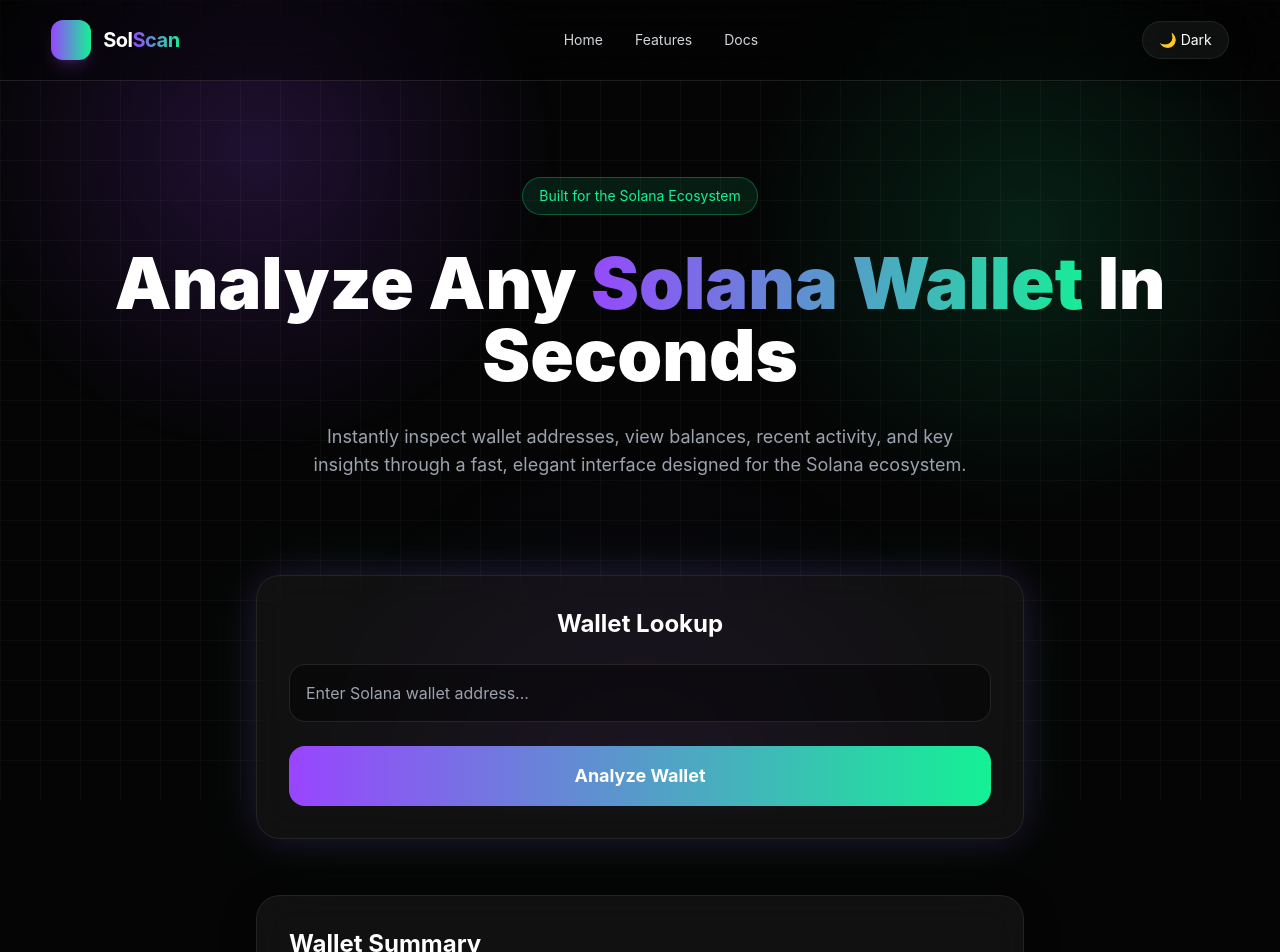
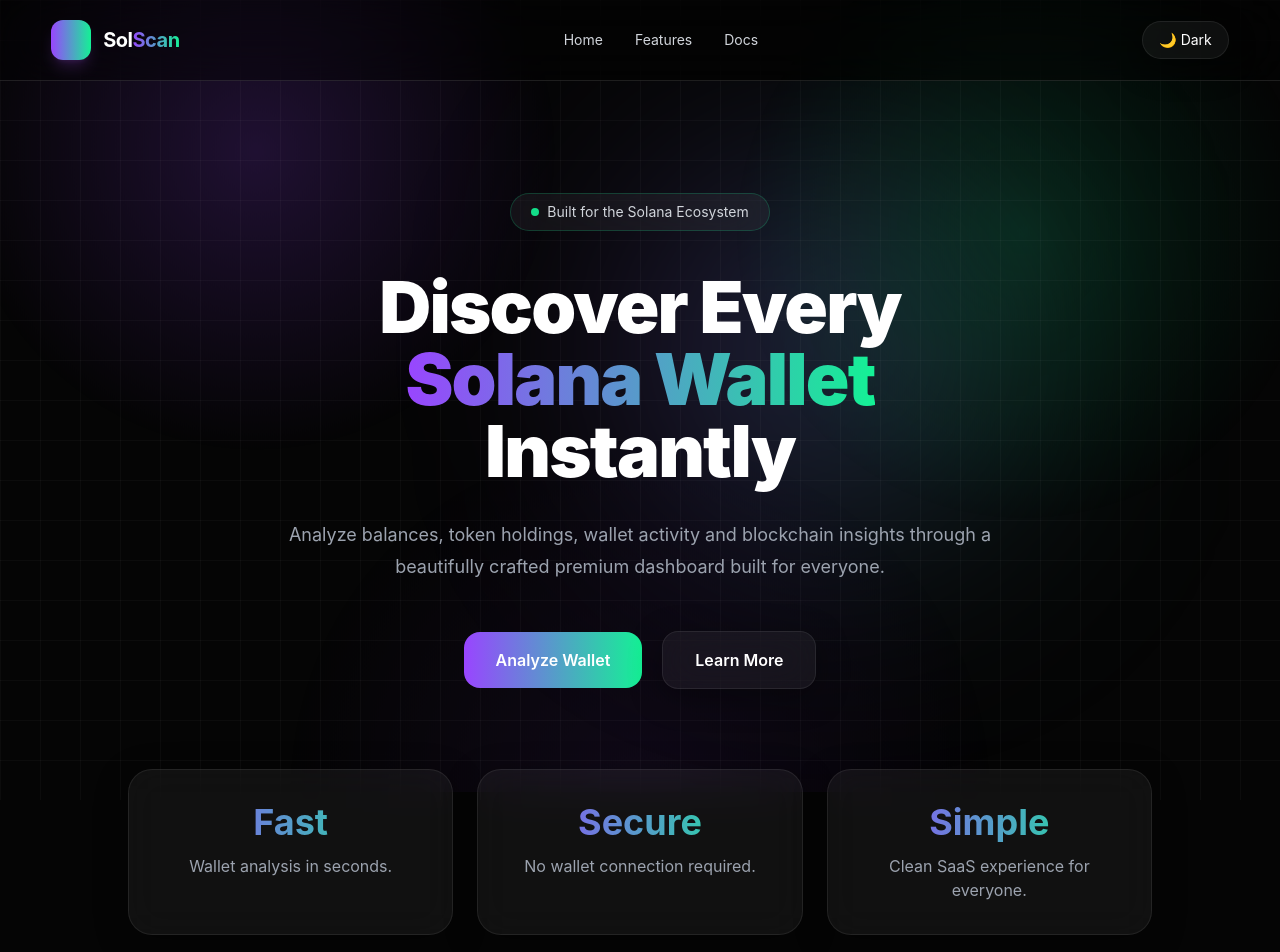
Before and after one commit to Kingblaq7/solscan-lite, a Next.js app: page / in a window 1280 px wide. Shown: the top 952 px of the page. Built offline with nearby package versions, Linux system fonts and the light colour scheme.

Commit message:
Update Hero.tsx

```diff
--- a/components/Hero.tsx
+++ b/components/Hero.tsx
@@ -1,29 +1,124 @@
-
 export default function Hero() {
   return (
-    <section className="py-24 text-center">
+    <section className="relative overflow-hidden py-28">
 
-      <div className="inline-flex items-center rounded-full border border-[#14F195]/30 bg-[#14F195]/10 px-4 py-2 text-sm text-[#14F195]">
+      {/* Floating Glow */}
+      <div className="absolute left-1/2 top-20 -z-10 h-96 w-96 -translate-x-1/2 rounded-full bg-gradient-to-r from-[#9945FF]/30 to-[#14F195]/20 blur-[120px] float" />
+
+      <div className="mx-auto max-w-5xl text-center">
+
+        {/* Badge */}
+        <div className="inline-flex items-center gap-2 rounded-full border border-[#14F195]/20 bg-white/5 px-5 py-2 text-sm text-gray-300 backdrop-blur-xl">
+
+          <span className="h-2 w-2 rounded-full bg-[#14F195] animate-pulse"></span>
+
           Built for the Solana Ecosystem
+
         </div>
 
-      <h1 className="mt-8 text-5xl font-black leading-tight md:text-7xl">
+        {/* Heading */}
 
-        Analyze Any
+        <h1 className="mt-10 text-5xl font-black leading-tight tracking-tight md:text-7xl">
 
-        <span className="gradient-text"> Solana Wallet </span>
+          Discover Every
 
-        In Seconds
+          <br />
+
+          <span className="gradient-text">
+
+            Solana Wallet
+
+          </span>
+
+          <br />
+
+          Instantly
 
         </h1>
 
-      <p className="mx-auto mt-8 max-w-2xl text-lg text-gray-400">
+        {/* Description */}
 
-        Instantly inspect wallet addresses, view balances, recent activity,
-        and key insights through a fast, elegant interface designed for the
-        Solana ecosystem.
+        <p className="mx-auto mt-8 max-w-3xl text-lg leading-8 text-gray-400">
+
+          Analyze balances, token holdings, wallet activity and
+          blockchain insights through a beautifully crafted
+          premium dashboard built for everyone.
 
         </p>
+
+        {/* Buttons */}
+
+        <div className="mt-12 flex flex-col items-center justify-center gap-5 sm:flex-row">
+
+          <button className="btn-primary rounded-2xl px-8 py-4 font-semibold">
+
+            Analyze Wallet
+
+          </button>
+
+          <button className="glass rounded-2xl px-8 py-4 font-semibold transition hover:border-[#14F195]">
+
+            Learn More
+
+          </button>
+
+        </div>
+
+        {/* Stats */}
+
+        <div className="mt-20 grid grid-cols-1 gap-6 md:grid-cols-3">
+
+          <div className="glass rounded-3xl p-8">
+
+            <h2 className="text-4xl font-bold gradient-text">
+
+              Fast
+
+            </h2>
+
+            <p className="mt-3 text-gray-400">
+
+              Wallet analysis in seconds.
+
+            </p>
+
+          </div>
+
+          <div className="glass rounded-3xl p-8">
+
+            <h2 className="text-4xl font-bold gradient-text">
+
+              Secure
+
+            </h2>
+
+            <p className="mt-3 text-gray-400">
+
+              No wallet connection required.
+
+            </p>
+
+          </div>
+
+          <div className="glass rounded-3xl p-8">
+
+            <h2 className="text-4xl font-bold gradient-text">
+
+              Simple
+
+            </h2>
+
+            <p className="mt-3 text-gray-400">
+
+              Clean SaaS experience for everyone.
+
+            </p>
+
+          </div>
+
+        </div>
+
+      </div>
 
     </section>
   );
```
Lines whose indentation alone changed are shown as unchanged.
